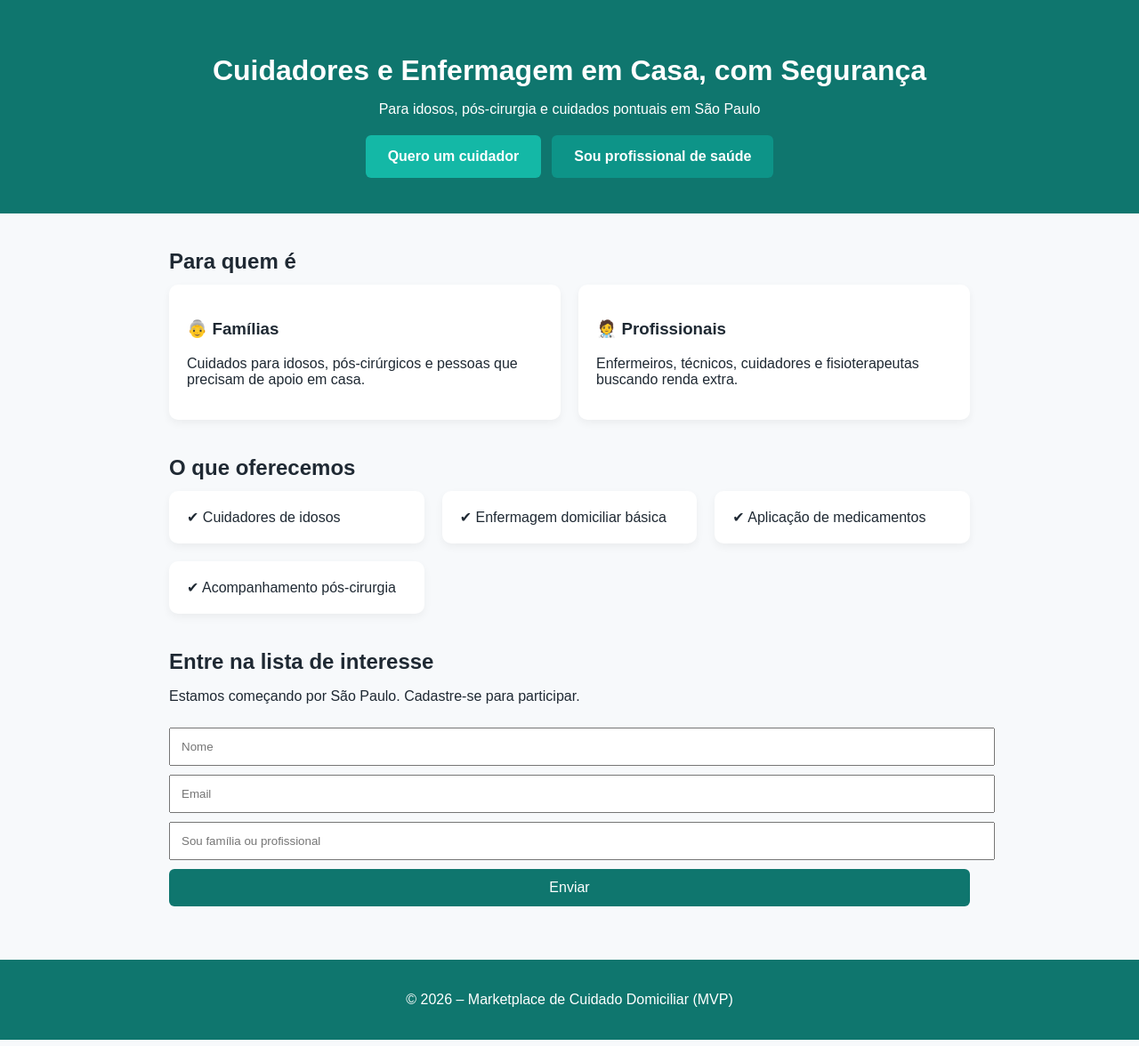
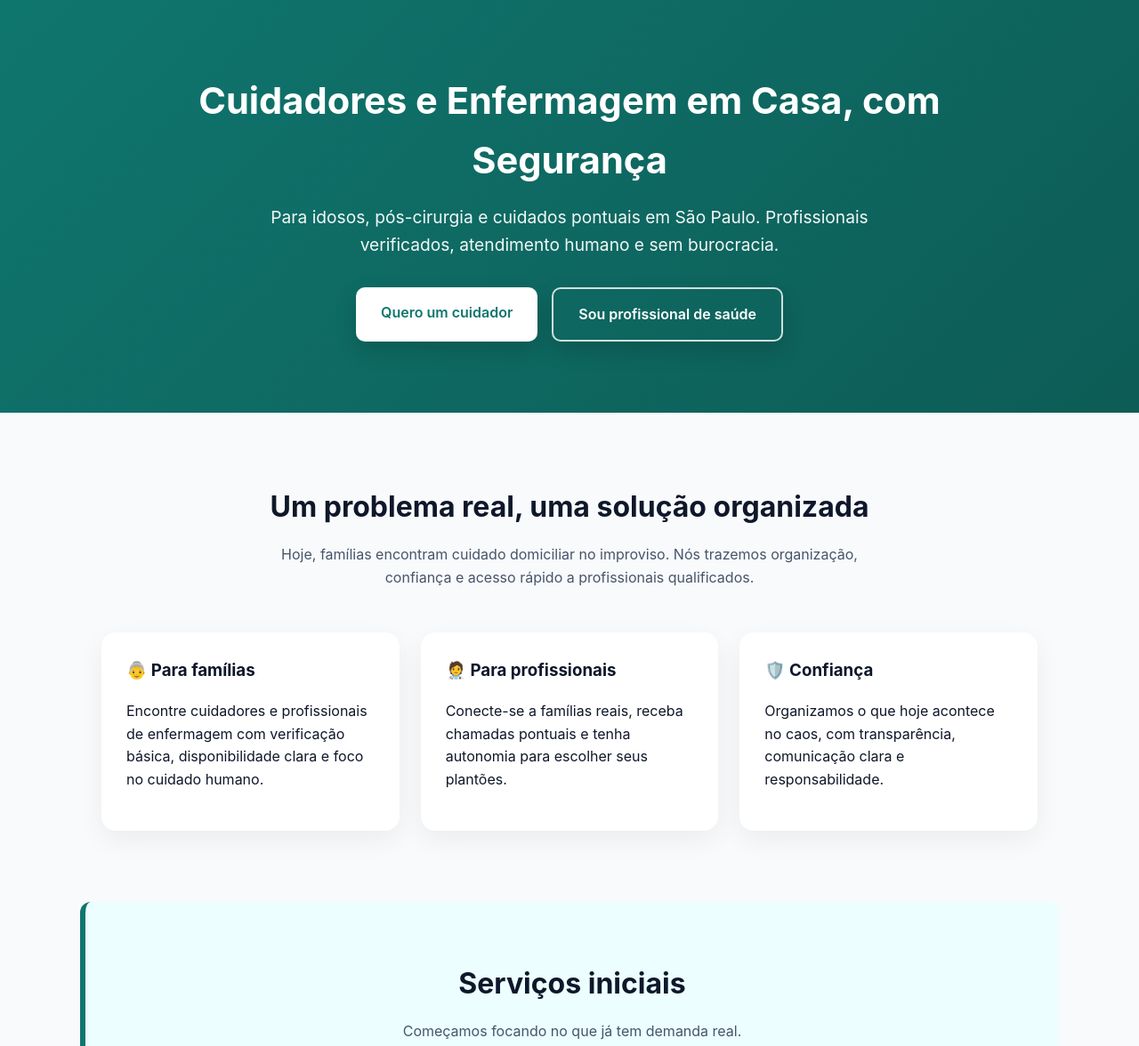
Before and after one commit to JesusisMyLordAndSaviour/cuidado-domiciliar, a plain HTML site: page index.html in a window 1280 px wide. Shown: the top 1176 px of the page at 89% size. Drawn offline with Linux system fonts and the light colour scheme.

Commit message:
Update index.html

```diff
--- a/index.html
+++ b/index.html
@@ -3,67 +3,156 @@
 <head>
   <meta charset="UTF-8" />
   <meta name="viewport" content="width=device-width, initial-scale=1.0" />
-  <title>Cuidado Domiciliar | Enfermagem e Cuidadores</title>
+  <title>Cuidado Domiciliar Premium | São Paulo</title>
   <style>
+    :root {
+      --primary: #0f766e;
+      --primary-dark: #0d5c56;
+      --secondary: #ecfeff;
+      --text-dark: #0f172a;
+      --text-light: #475569;
+      --bg-light: #f8fafc;
+      --white: #ffffff;
+    }
+
+    * {
+      box-sizing: border-box;
+    }
+
     body {
-      font-family: Arial, sans-serif;
       margin: 0;
-      background: #f7f9fb;
-      color: #1f2933;
+      font-family: -apple-system, BlinkMacSystemFont, "Inter", "Segoe UI", Roboto, Helvetica, Arial, sans-serif;
+      background: var(--bg-light);
+      color: var(--text-dark);
+      line-height: 1.6;
     }
+
     header {
-      background: #0f766e;
-      color: white;
-      padding: 40px 20px;
+      background: linear-gradient(135deg, var(--primary), var(--primary-dark));
+      color: var(--white);
+      padding: 80px 20px;
       text-align: center;
     }
+
+    header h1 {
+      font-size: 2.6rem;
+      max-width: 900px;
+      margin: 0 auto 16px;
+    }
+
+    header p {
+      font-size: 1.2rem;
+      max-width: 720px;
+      margin: 0 auto 32px;
+      opacity: 0.95;
+    }
+
+    .cta-group {
+      display: flex;
+      justify-content: center;
+      gap: 16px;
+      flex-wrap: wrap;
+    }
+
+    .cta {
+      background: var(--white);
+      color: var(--primary);
+      padding: 16px 28px;
+      border-radius: 10px;
+      text-decoration: none;
+      font-weight: 600;
+      font-size: 1rem;
+      transition: all 0.2s ease;
+      box-shadow: 0 10px 25px rgba(0,0,0,0.15);
+    }
+
+    .cta.secondary {
+      background: transparent;
+      color: var(--white);
+      border: 2px solid rgba(255,255,255,0.8);
+    }
+
+    .cta:hover {
+      transform: translateY(-2px);
+    }
+
     section {
-      max-width: 900px;
-      margin: 40px auto;
-      padding: 0 20px;
+      max-width: 1100px;
+      margin: 80px auto;
+      padding: 0 24px;
     }
-    h1, h2 {
-      margin-bottom: 12px;
+
+    section h2 {
+      font-size: 2rem;
+      margin-bottom: 16px;
+      text-align: center;
     }
-    .cta {
-      background: #14b8a6;
-      color: white;
-      padding: 15px 25px;
-      display: inline-block;
-      border-radius: 6px;
-      text-decoration: none;
-      font-weight: bold;
+
+    section > p {
+      text-align: center;
+      max-width: 700px;
+      margin: 0 auto 48px;
+      color: var(--text-light);
     }
+
     .grid {
       display: grid;
-      grid-template-columns: repeat(auto-fit, minmax(250px, 1fr));
-      gap: 20px;
+      grid-template-columns: repeat(auto-fit, minmax(260px, 1fr));
+      gap: 24px;
     }
+
     .card {
-      background: white;
-      padding: 20px;
+      background: var(--white);
+      border-radius: 16px;
+      padding: 28px;
+      box-shadow: 0 10px 30px rgba(0,0,0,0.06);
+    }
+
+    .card h3 {
+      margin-top: 0;
+    }
+
+    .highlight {
+      background: var(--secondary);
+      border-left: 6px solid var(--primary);
+      padding: 40px 24px;
+      border-radius: 12px;
+    }
+
+    form {
+      max-width: 480px;
+      margin: 0 auto;
+      display: grid;
+      gap: 14px;
+    }
+
+    input, select, button {
+      padding: 14px 16px;
+      font-size: 1rem;
       border-radius: 10px;
-      box-shadow: 0 4px 10px rgba(0,0,0,0.05);
+      border: 1px solid #e2e8f0;
     }
+
+    button {
+      background: var(--primary);
+      color: var(--white);
+      border: none;
+      font-weight: 600;
+      cursor: pointer;
+      transition: background 0.2s ease;
+    }
+
+    button:hover {
+      background: var(--primary-dark);
+    }
+
     footer {
-      background: #0f766e;
-      color: white;
+      background: #020617;
+      color: #cbd5f5;
       text-align: center;
-      padding: 20px;
-      margin-top: 60px;
-    }
-    input, button {
-      padding: 12px;
-      width: 100%;
-      margin-top: 10px;
-    }
-    button {
-      background: #0f766e;
-      color: white;
-      border: none;
-      border-radius: 6px;
-      font-size: 16px;
-      cursor: pointer;
+      padding: 40px 20px;
+      margin-top: 100px;
+      font-size: 0.9rem;
     }
   </style>
 </head>
@@ -71,50 +160,63 @@
 
 <header>
   <h1>Cuidadores e Enfermagem em Casa, com Segurança</h1>
-  <p>Para idosos, pós-cirurgia e cuidados pontuais em São Paulo</p>
-  <div style="margin-top:20px; display:flex; gap:12px; justify-content:center; flex-wrap:wrap;">
-    <a class="cta" href="#form">Quero um cuidador</a>
-    <a class="cta" href="#form" style="background:#0d9488;">Sou profissional de saúde</a>
+  <p>Para idosos, pós-cirurgia e cuidados pontuais em São Paulo. Profissionais verificados, atendimento humano e sem burocracia.</p>
+  <div class="cta-group">
+    <a href="#form" class="cta">Quero um cuidador</a>
+    <a href="#form" class="cta secondary">Sou profissional de saúde</a>
   </div>
 </header>
 
 <section>
-  <h2>Para quem é</h2>
+  <h2>Um problema real, uma solução organizada</h2>
+  <p>Hoje, famílias encontram cuidado domiciliar no improviso. Nós trazemos organização, confiança e acesso rápido a profissionais qualificados.</p>
+
   <div class="grid">
     <div class="card">
-      <h3>👵 Famílias</h3>
-      <p>Cuidados para idosos, pós-cirúrgicos e pessoas que precisam de apoio em casa.</p>
+      <h3>👵 Para famílias</h3>
+      <p>Encontre cuidadores e profissionais de enfermagem com verificação básica, disponibilidade clara e foco no cuidado humano.</p>
     </div>
     <div class="card">
-      <h3>🧑‍⚕️ Profissionais</h3>
-      <p>Enfermeiros, técnicos, cuidadores e fisioterapeutas buscando renda extra.</p>
+      <h3>🧑‍⚕️ Para profissionais</h3>
+      <p>Conecte-se a famílias reais, receba chamadas pontuais e tenha autonomia para escolher seus plantões.</p>
+    </div>
+    <div class="card">
+      <h3>🛡️ Confiança</h3>
+      <p>Organizamos o que hoje acontece no caos, com transparência, comunicação clara e responsabilidade.</p>
     </div>
   </div>
 </section>
 
-<section>
-  <h2>O que oferecemos</h2>
+<section class="highlight">
+  <h2>Serviços iniciais</h2>
+  <p>Começamos focando no que já tem demanda real.</p>
+
   <div class="grid">
-    <div class="card">✔ Cuidadores de idosos</div>
-    <div class="card">✔ Enfermagem domiciliar básica</div>
-    <div class="card">✔ Aplicação de medicamentos</div>
-    <div class="card">✔ Acompanhamento pós-cirurgia</div>
+    <div class="card">Cuidadores de idosos</div>
+    <div class="card">Enfermagem domiciliar básica</div>
+    <div class="card">Acompanhamento pós-cirúrgico</div>
+    <div class="card">Aplicação de medicamentos</div>
   </div>
 </section>
 
 <section id="form">
   <h2>Entre na lista de interesse</h2>
-  <p>Estamos começando por São Paulo. Cadastre-se para participar.</p>
+  <p>Estamos iniciando por São Paulo. Cadastre-se e entraremos em contato.</p>
+
   <form>
-    <input type="text" placeholder="Nome" />
-    <input type="email" placeholder="Email" />
-    <input type="text" placeholder="Sou família ou profissional" />
-    <button type="submit">Enviar</button>
+    <input type="text" placeholder="Nome completo" required />
+    <input type="email" placeholder="Email" required />
+    <select required>
+      <option value="">Você é...</option>
+      <option>Família / Responsável</option>
+      <option>Profissional de saúde</option>
+    </select>
+    <button type="submit">Quero participar</button>
   </form>
 </section>
 
 <footer>
-  <p>© 2026 – Marketplace de Cuidado Domiciliar (MVP)</p>
+  © 2026 • Marketplace de Cuidado Domiciliar • MVP São Paulo
 </footer>
 
 </body>
```
